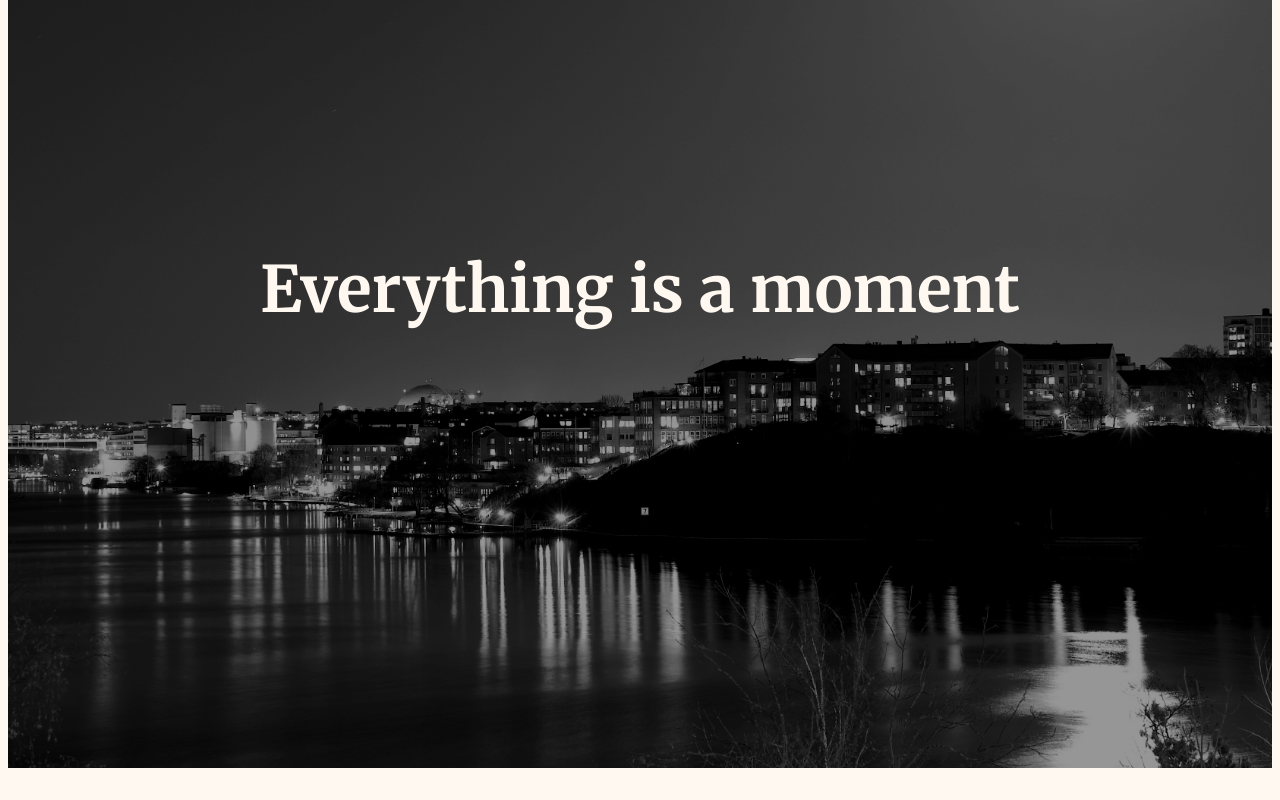
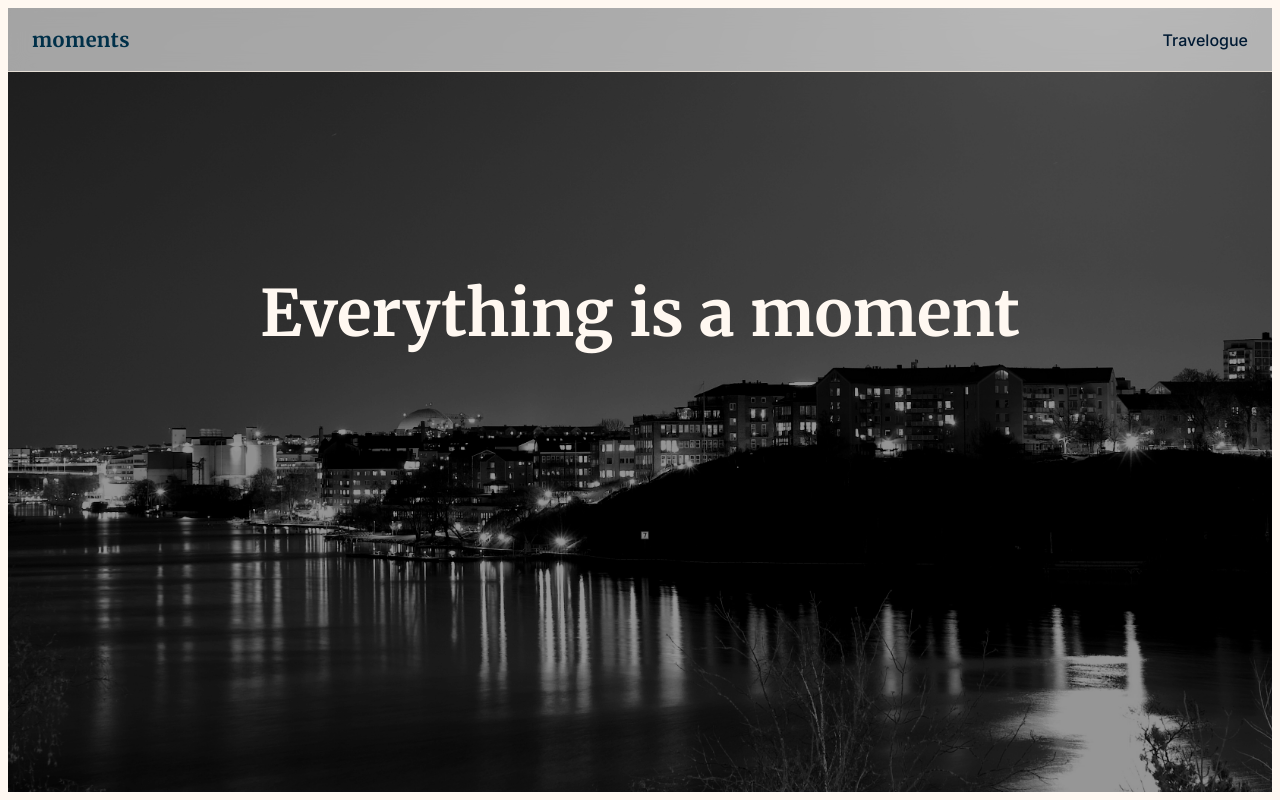
Before and after one commit to p-w-g/moments, a SvelteKit app: page / in a window 1280 px wide. Built offline with nearby package versions, Linux system fonts and the light colour scheme.

Commit message:
move navbars styling to global css

```diff
--- a/src/app.css
+++ b/src/app.css
@@ -191,7 +191,6 @@ a:focus {
 	margin-bottom: 1rem;
 }
 
-/* 5. Media query to respect system dark mode if no explicit theme class */
 @media (prefers-color-scheme: dark) {
 	:root:not([class*='theme-']) {
 		background: #121212;
@@ -239,3 +238,67 @@ h1 {
 	font-size: clamp(2.5rem, 6vw, 4rem);
 	margin: 0 0 0.5em 0;
 }
+.navbar {
+	position: sticky;
+	top: 0;
+	display: flex;
+	align-items: center;
+	justify-content: space-between;
+	padding: 0 1.5rem;
+	height: 64px;
+	backdrop-filter: blur(10px) saturate(180%);
+	background: var(--color-navbar-bg, rgba(255, 255, 255, 0.6));
+	border-bottom: 1px solid var(--color-border, #e0e0e0);
+	z-index: 1000;
+
+	.brand {
+		font-family: var(--font-heading, 'Merriweather', serif);
+		font-weight: 700;
+		font-size: 1.25rem;
+		color: var(--color-text, #001a33);
+		letter-spacing: 0.5px;
+		text-decoration: none;
+		display: flex;
+		align-items: baseline;
+	}
+	.brand .dot {
+		color: var(--color-accent, #d95f02);
+	}
+
+	.links {
+		display: flex;
+		gap: 1.5rem;
+		align-items: center;
+	}
+
+	a {
+		font-family: var(--font-body, 'Inter', sans-serif);
+		font-weight: 500;
+		color: #001a33;
+		text-decoration: none;
+		position: relative;
+		transition: opacity 0.2s ease;
+	}
+
+	a:hover {
+		opacity: 0.7;
+	}
+
+	a[selected]::after {
+		content: '';
+		position: absolute;
+		left: 0;
+		right: 0;
+		bottom: -4px;
+		height: 2px;
+		background: var(--color-accent, #d95f02);
+		border-radius: 1px;
+	}
+
+	/* narrow screens */
+	@media (max-width: 600px) {
+		.links {
+			gap: 1rem;
+		}
+	}
+}
```
